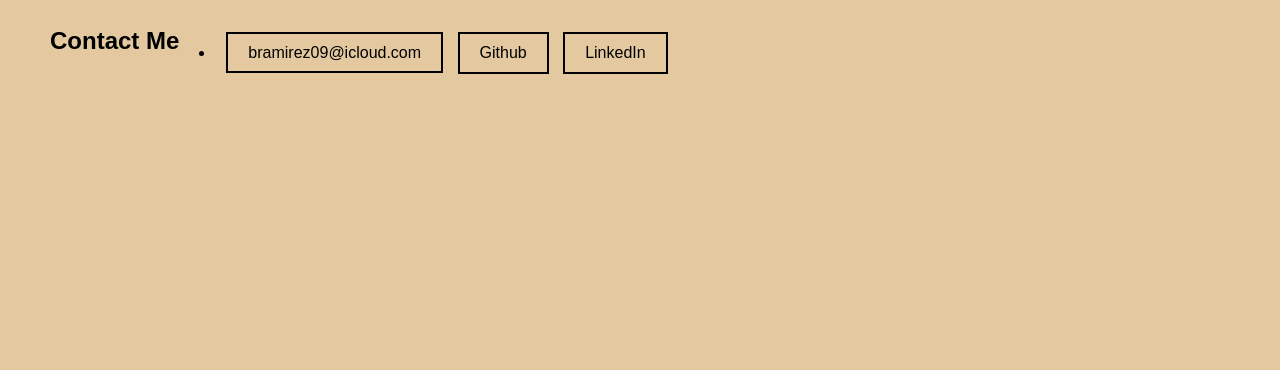
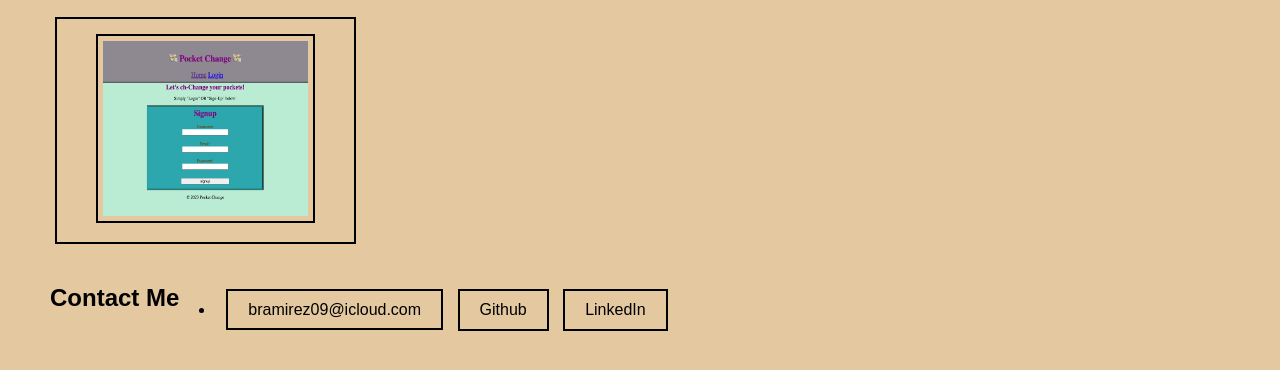
Before and after one commit to bramirez09/portfolio, a plain HTML site: page index.html in a window 1280 px wide. Shown: the part 660-1030 px from the top of the page. Before the commit the page ends 804 px from the top, so only its background shows below. Drawn offline with Linux system fonts and the light colour scheme.

Commit message:
added pocket chanj

```diff
--- a/index.html
+++ b/index.html
@@ -39,6 +39,9 @@
             <div class="flowerpic">
                 <a href="https://bosalinas.github.io/ShowBox/"><img src="./assets/images/groupproject1Showbox.png" class = "extrapic" alt="Showbox"/></a>
             </div>
+            <div class="pocket-chang">
+                <a href="https://powerful-fjord-96372-1e2a1c430418.herokuapp.com/"><img src="./assets/images/pocketchanj.png" class = "extrapic" alt="pocketchanj"/></a>
+            </div>
         </section>
         <section id="contact me">
             <h2>Contact Me</h2>
```
Also changed, not shown: assets/images/pocketchanj.png (added).
